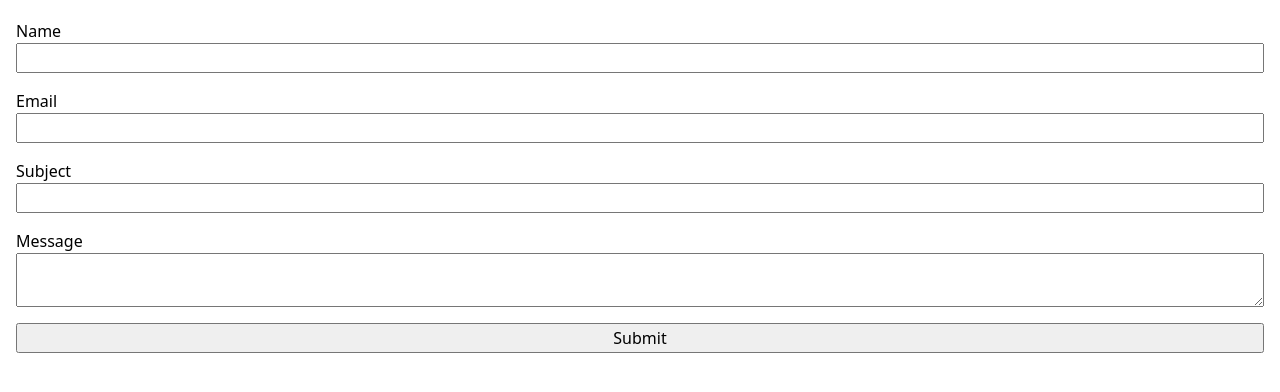
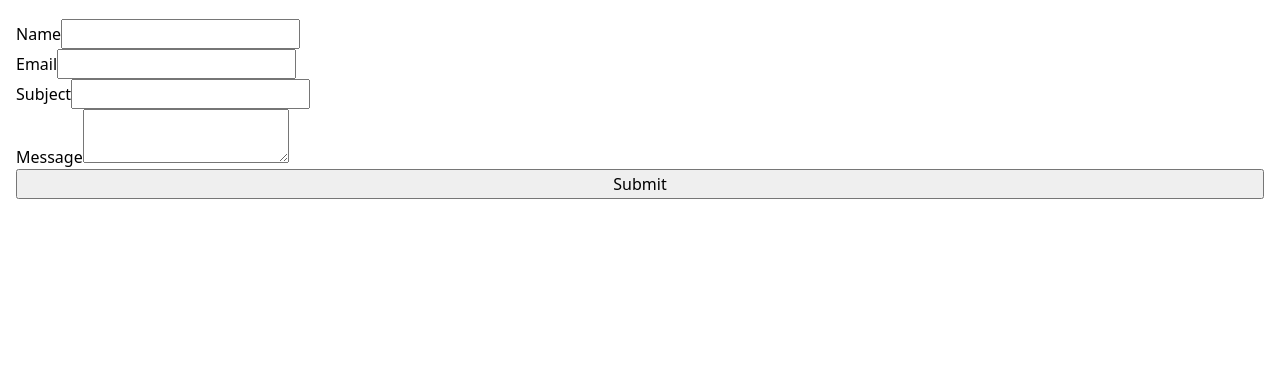
Before and after one commit to jamaro7179-sys/DSC209R_portfolio_lab1, a plain HTML site: page contact/index.html in a window 1280 px wide. Shown: the part 128-520 px from the top of the page. Drawn offline with Linux system fonts and the light colour scheme.

Commit message:
Update style.css

```diff
--- a/style.css
+++ b/style.css
@@ -53,19 +53,10 @@ nav a:hover {
     padding-bottom: 0.5em;
 }
 
-input, textarea, button {
+input, textarea, button {   /*Setting up the 'form controls' attributes for step 3.1*/
     font: inherit;
 }
 
-input, textarea, button, label {
-    display: block;
+form {
+    display: grid;
 }
-
-input, textarea, button {
-    width: 100%;
-    box-sizing: border-box;
-}
-
-label {
-    margin-block: 1em;
-}
```
